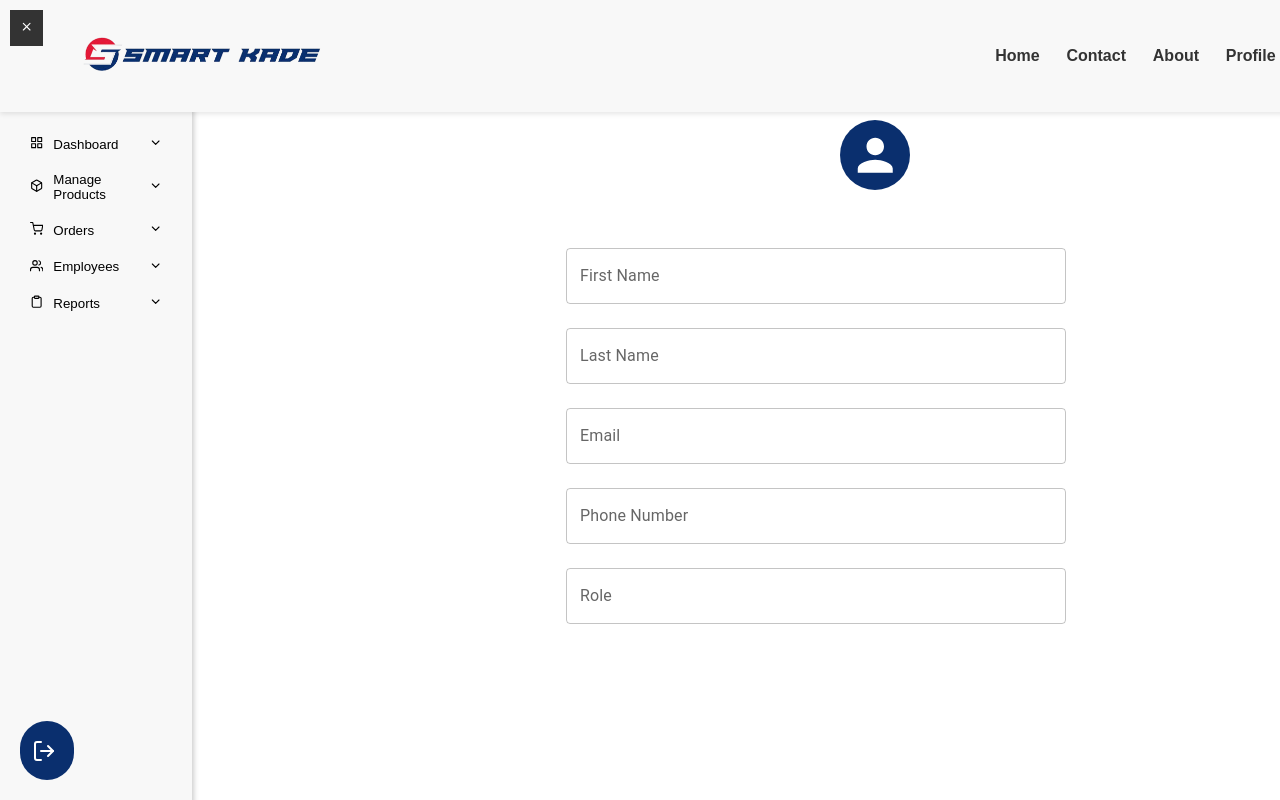
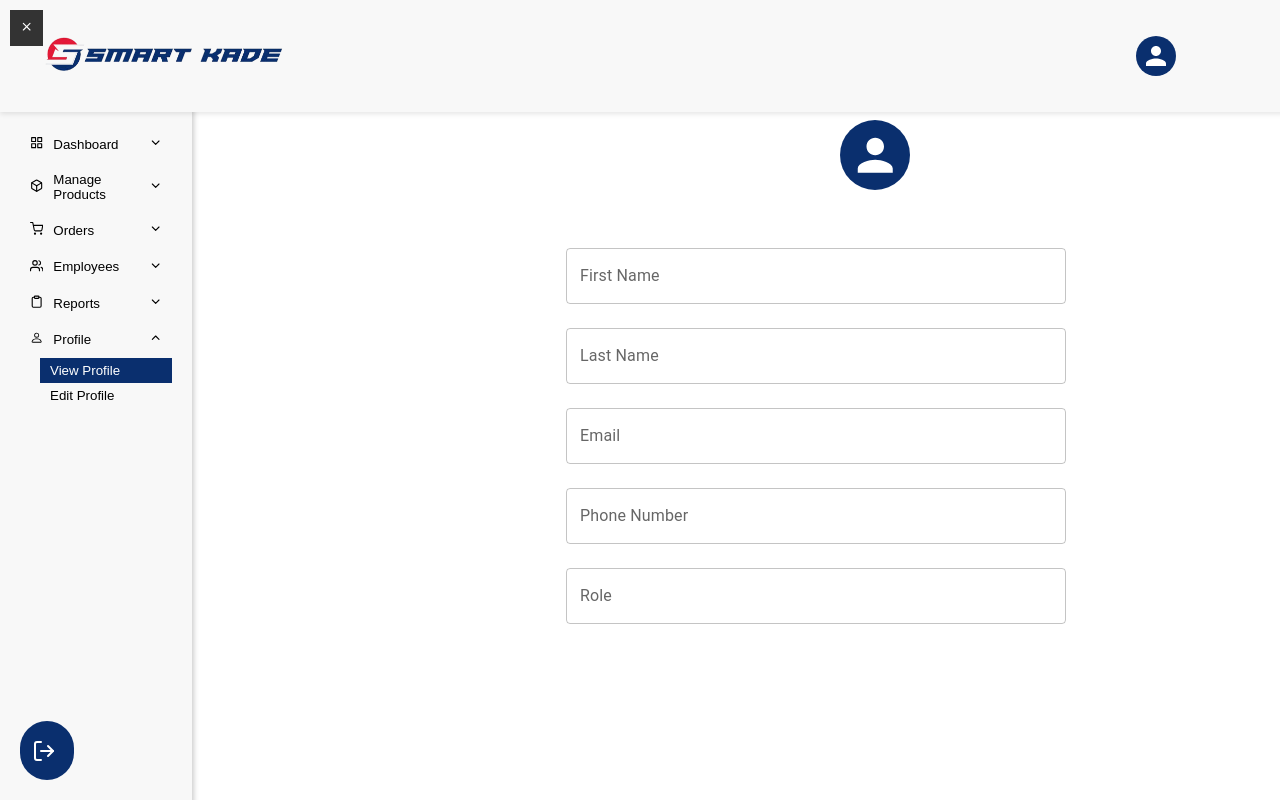
Before and after one commit to pasanmayura/Ecommerce_Website, a Next.js app in the folder frontend-admin/: page /Profile in a window 1280 px wide. Built offline with nearby package versions, Linux system fonts and the light colour scheme.

Commit message:
feat: implement user profile display in Header and add profile navigation in Sidebar

```diff
--- a/frontend-admin/src/components/Header.js
+++ b/frontend-admin/src/components/Header.js
@@ -1,10 +1,38 @@
-import React from "react";
+'use client';
+
+import React, { useEffect, useState } from "react";
 import Link from "next/link";
 import Image from "next/image";
+import Avatar from '@mui/material/Avatar';
+import Stack from '@mui/material/Stack';
+import { getProfile } from '@/Services/profileService';
 import "@/styles/Header.css";
 import logoSmartKade2 from "../images/logo-smart-kade-removebg-1.png";
 
 export const Header = () => {
+  const [user, setUser] = useState({
+    FirstName: '',
+    LastName: '',
+  });
+
+  useEffect(() => {
+    const fetchProfile = async () => {
+      try {
+        const token = sessionStorage.getItem('jwtToken');
+        if (!token) {
+          console.error("No token found in sessionStorage");
+          return;
+        }
+        const userProfile = await getProfile(token);
+        setUser(userProfile);
+      } catch (error) {
+        console.error('Failed to fetch profile:', error);
+      }
+    };
+
+    fetchProfile();
+  }, []);
+
   return (
     <header className="header">
       <Image
@@ -12,11 +40,13 @@ export const Header = () => {
         alt="Smart Kade Logo"
         src={logoSmartKade2}
       />
-      <nav className="nav">
-        <Link href="/Home" className="nav-link">Home</Link>
-        <Link href="/Contact" className="nav-link">Contact</Link>
-        <Link href="/About" className="nav-link">About</Link>
-        <Link href="/Profile" className="nav-link">Profile</Link>
+      <nav className="header-nav">
+        <Stack direction="row" spacing={2} alignItems="center">
+          <Avatar sx={{ bgcolor: '#0A2F6E', width: 40, height: 40 }}>
+            {user.FirstName.charAt(0)}
+          </Avatar>
+          <span>{user.FirstName} {user.LastName}</span>
+        </Stack>
       </nav>
     </header>
   );
--- a/frontend-admin/src/components/Sidebar.js
+++ b/frontend-admin/src/components/Sidebar.js
@@ -4,6 +4,7 @@ import { useState, useEffect } from "react";
 import { useRouter, usePathname } from "next/navigation"; // Import useRouter and usePathname
 import { FiGrid, FiBox, FiUsers, FiShoppingCart } from "react-icons/fi";
 import { FiClipboard, FiChevronDown, FiChevronUp, FiMenu, FiX, FiLogOut } from "react-icons/fi";
+import { BsPerson } from "react-icons/bs";
 import ConfirmationDialog from '@/components/ConfirmationDialog';
 import "@/styles/Sidebar.css";
 
@@ -61,6 +62,15 @@ export const Sidebar = () => {
       subItems: [
         { title: "Inventory Report", link: "/InventoryReport" },
         { title: "Low Stock Report", link: "/LowStockReport" }
+      ]
+    },
+    {
+      id: "profile",
+      title: "Profile",
+      icon: <BsPerson />,
+      subItems: [
+        { title: "View Profile", link: "/Profile" },
+        { title: "Edit Profile", link: "/EditProfile" }
       ]
     }
   ];
--- a/frontend-admin/src/styles/Header.css
+++ b/frontend-admin/src/styles/Header.css
@@ -20,13 +20,13 @@
     align-items: flex-start;
     object-fit: contain;
     justify-content: flex-start;
-    margin-left: 3%;
+
   }
 
-  .nav {
+  .header-nav {
+    margin-right: 10%;
     display: flex;
-    flex: 1;
-    justify-content: space-evenly;
+    justify-content: flex-end;
   }
 
   .nav-link {
@@ -36,3 +36,10 @@
     font-size: medium;
     margin-left: -5%;
   }
+
+  /* Login header */
+  .nav {
+    display: flex;
+    flex: 1;
+    justify-content: space-between;
+  }
```
